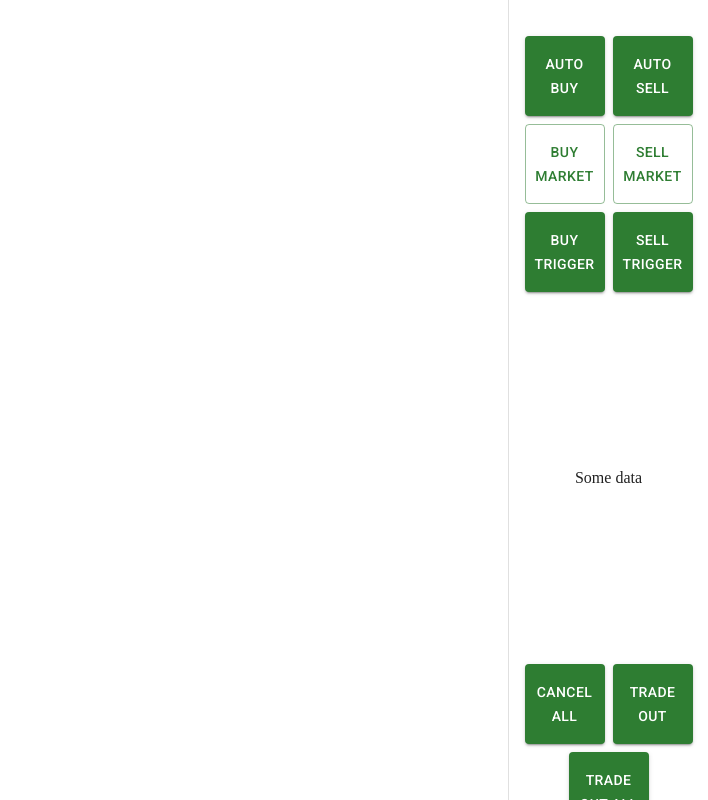
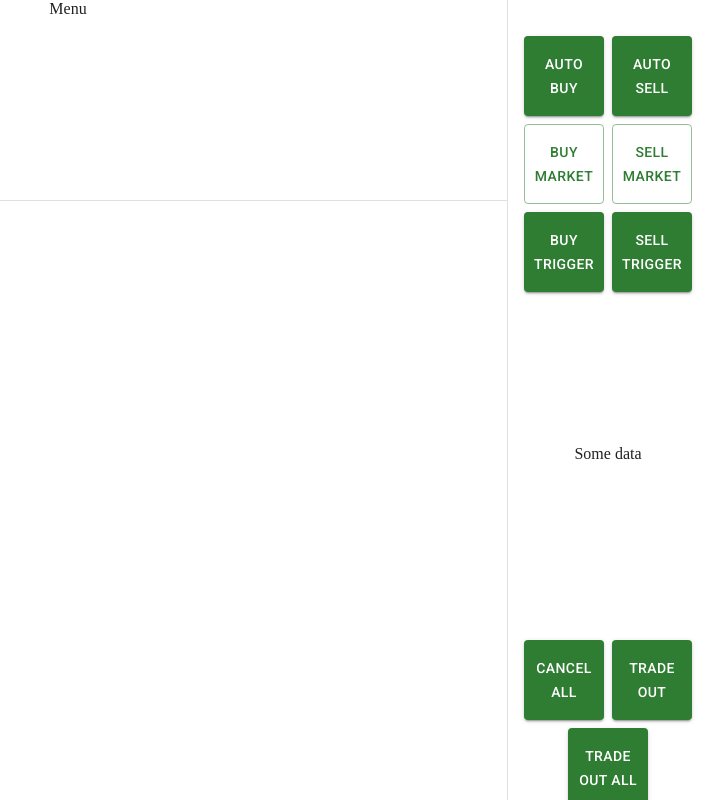
Before and after one commit to shadrin24/ws_test2, a React (Create React App) app: page / in a window 1280 px wide. Shown: the whole page, without its empty margins (572-1280 px from the left). Built offline with nearby package versions, Linux system fonts and the light colour scheme.

Commit message:
Добавлен верхний сайдбар

```diff
--- a/src/App.js
+++ b/src/App.js
@@ -1,6 +1,7 @@
 import React, {useRef, useState} from 'react';
 import './styles/App.css';
 import SidebarComponent from "./components/sidebar/SidebarComponent";
+import Menu from "./components/menu/menu";
 
 function App() {
     // const [posts, setPosts] = useState([
@@ -18,7 +19,8 @@ function App() {
 
     return (
         <div className="App">
-            <SidebarComponent></SidebarComponent>
+            <Menu/>
+            <SidebarComponent/>
         </div>
     );
 }
--- /dev/null
+++ b/src/components/menu/menu.jsx
@@ -0,0 +1,17 @@
+import React from 'react';
+import {Box, Drawer} from "@mui/material";
+
+const Menu = () => {
+    return (
+        <Drawer
+            variant="permanent"
+            anchor="top"
+        >
+            <Box width='100%' height="200px" textAlign="center">
+                Menu
+            </Box>
+        </Drawer>
+    );
+};
+
+export default Menu;
--- a/src/components/sidebar/SidebarComponent.jsx
+++ b/src/components/sidebar/SidebarComponent.jsx
@@ -1,16 +1,16 @@
 import React from 'react';
-import {Drawer} from "@mui/material";
+import {Box, Drawer} from "@mui/material";
 import ButtonBar from "./buttons/ButtonBar";
 
 const SidebarComponent = () => {
     return (
-        <Drawer sx={{
-                    '& .MuiDrawer-paper': { boxSizing: 'border-box', width: 200,},
-                }}
-                variant="permanent"
-                anchor="right"
+        <Drawer
+            variant="permanent"
+            anchor="right"
         >
-            <ButtonBar></ButtonBar>
+            <Box width='200px'>
+                <ButtonBar></ButtonBar>
+            </Box>
         </Drawer>
     );
 };
--- a/src/components/sidebar/buttons/ButtonBar.jsx
+++ b/src/components/sidebar/buttons/ButtonBar.jsx
@@ -6,14 +6,14 @@ import ButtonBuyMarket from "./ButtonBuyMarket";
 import ButtonSellMarket from "./ButtonSellMarket";
 import ButtonBuyTrigger from "./ButtonBuyTrigger";
 import ButtonSellTrigger from "./ButtonSellTrigger";
-import ButtonCancellAll from "./ButtonCancellAll";
+import ButtonCancelAll from "./ButtonCancelAll";
 import ButtonTradeOut from "./ButtonTradeOut";
 import ButtonTradeOutAll from "./ButtonTradeOutAll";
 
 const ButtonBar = () => {
     return (
         <div>
-            <Grid container justifyContent="center" sx={{mt: 4,}}>
+            <Grid container justifyContent="center" alignItems="flex-start" sx={{mt: 4, height: "30vh"}}>
                 <Grid item>
                     <ButtonAutoBuy/>
                 </Grid>
@@ -42,7 +42,7 @@ const ButtonBar = () => {
             </Grid>
             <Grid container justifyContent="center" alignItems="flex-end" sx={{mt: 4,}}>
                 <Grid item>
-                    <ButtonCancellAll/>
+                    <ButtonCancelAll/>
                 </Grid>
                 <Grid item>
                     <ButtonTradeOut/>
--- a/src/components/sidebar/buttons/ButtonCancellAll.jsx
+++ b/src/components/sidebar/buttons/ButtonCancelAll.jsx
@@ -1,7 +1,7 @@
 import React from 'react';
 import ControlButton from "./ControlButton";
 
-const ButtonCancellAll = () => {
+const ButtonCancelAll = () => {
     return (
         <ControlButton
             btn_name={'CANCEL ALL'}
@@ -14,4 +14,4 @@ const ButtonCancellAll = () => {
     );
 };
 
-export default ButtonCancellAll;
+export default ButtonCancelAll;
--- a/src/components/sidebar/buttons/ControlButton.jsx
+++ b/src/components/sidebar/buttons/ControlButton.jsx
@@ -1,5 +1,5 @@
 import React from 'react';
-import {Button} from "@mui/material";
+import {Button, Typography} from "@mui/material";
 
 const ControlButton = ({btn_name, color, variant, func}) => {
     return (
@@ -9,14 +9,15 @@ const ControlButton = ({btn_name, color, variant, func}) => {
                 height: "5rem",
                 padding: 1,
                 margin: 0.5,
-                fontSize: 14,
             }}
             variant={variant}
             onClick={func}
             color={color}
         >
-
-            {btn_name}</Button>
+            <Typography variant='h7' component='h7'>
+                {btn_name}
+            </Typography>
+        </Button>
     );
 };
 
```
